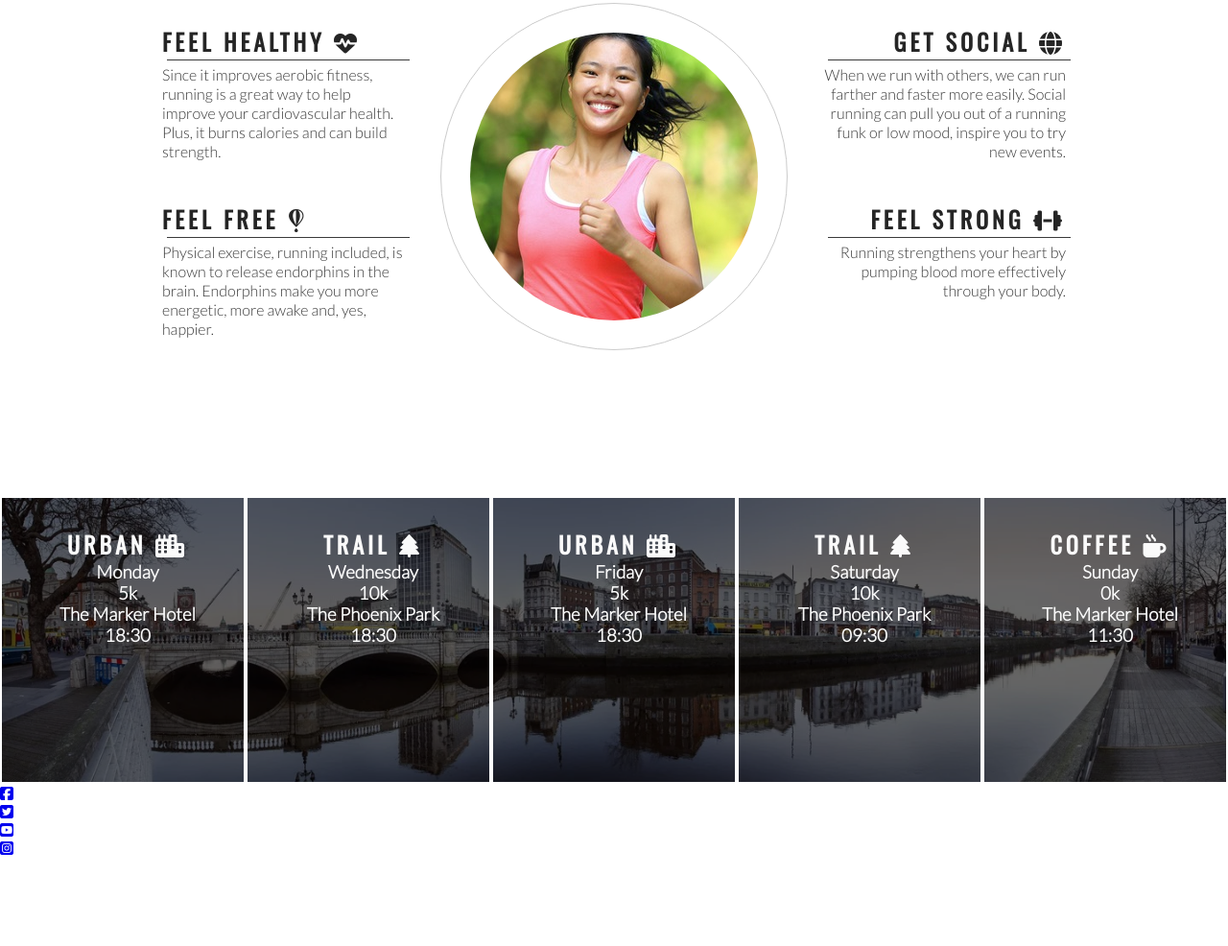
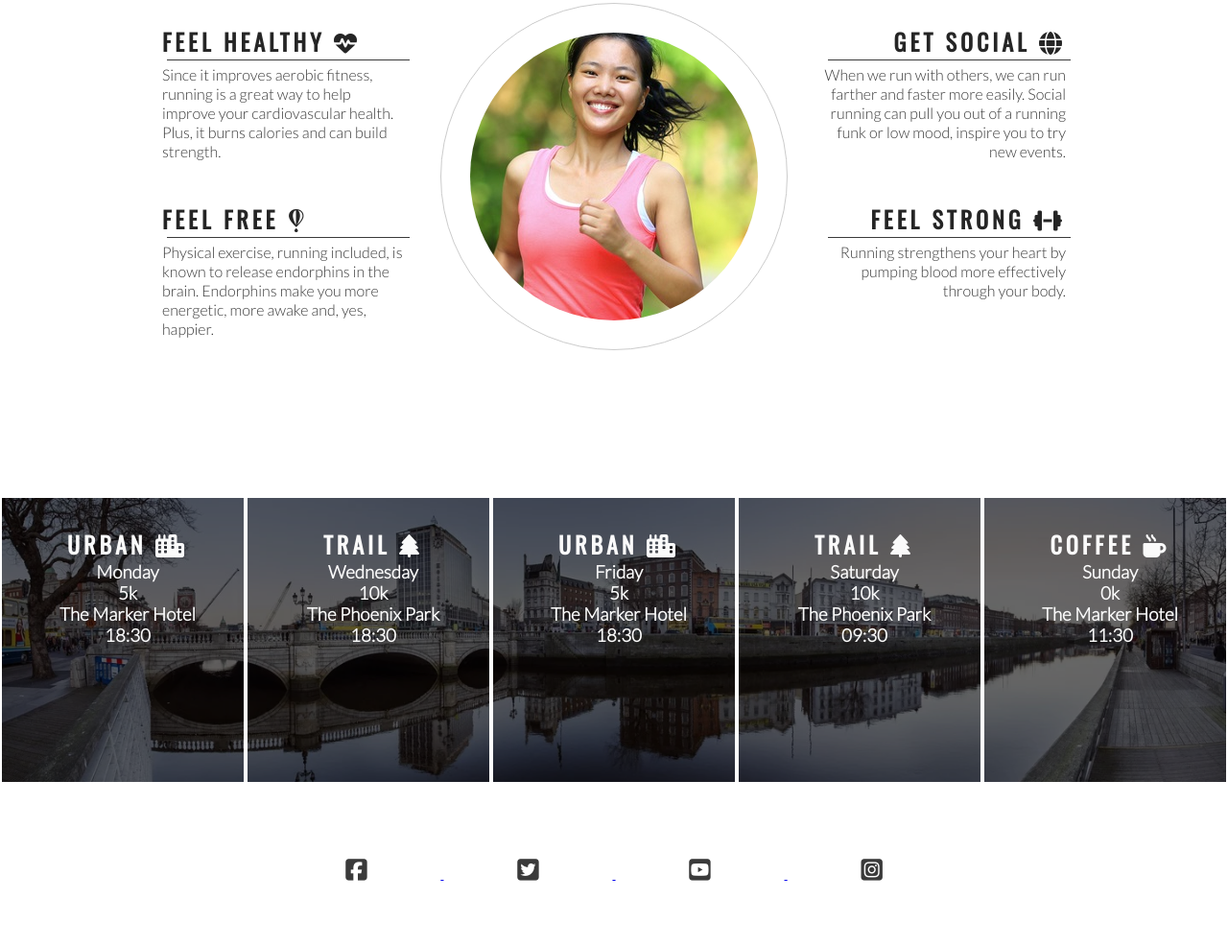
Before and after one commit to ryanoneill416/love-running, a plain HTML site: page index.html in a window 1280 px wide. Shown: the part 778-1764 px from the top of the page at 96% size. Before the commit the page ends 1671 px from the top, so only its background shows below. Drawn offline with nearby package versions, Linux system fonts and the light colour scheme.

Commit message:
Add style to footer social media icons

```diff
--- a/assets/css/style.css
+++ b/assets/css/style.css
@@ -1,5 +1,6 @@
 /* @import url('https://fonts.googleapis.com/css2?family=Lato:wght@300&family=Oswald:wght@300&display=swap'); */
 @import url('https://fonts.googleapis.com/css2?family=Lato:wght@300&family=Oswald&display=swap');
+
 * {
     margin: 0;
     padding: 0;
@@ -14,7 +15,8 @@ body {
 
 /* headings and logo*/
 
-h1, h2 {
+h1,
+h2 {
     font-family: Oswald, sans-serif;
     text-transform: uppercase;
     letter-spacing: 4px;
@@ -35,12 +37,13 @@ h1, h2 {
 
 }
 
-#menu, #logo {
+#menu,
+#logo {
     line-height: 75px;
 }
 
 #menu li {
-    float:right;
+    float: right;
     list-style-type: none;
     margin-right: 30px;
 }
@@ -68,7 +71,8 @@ h1, h2 {
     position: relative;
 }
 
-#cover-text, #cover-text h2 {
+#cover-text,
+#cover-text h2 {
     color: #fff;
 }
 
@@ -87,8 +91,9 @@ h1, h2 {
 
 @keyframes hero-zoom {
     from {
-         transform: scale(1);
+        transform: scale(1);
     }
+
     to {
         transform: scale(1.1);
     }
@@ -216,3 +221,25 @@ hr {
 #times h2 {
     color: #fafafa;
 }
+
+/* footer */
+
+footer {
+    height: 150px;
+}
+
+.social-networks {
+    text-align: center;
+
+}
+
+.social-networks > li {
+    display: inline;
+}
+
+.social-networks i {
+    font-size: 160%;
+    margin: 1%;
+    padding: 5%;
+    color: #3a3a3a;
+}
--- a/index.html
+++ b/index.html
@@ -122,7 +122,7 @@
         </div>
     </section>
     <footer>
-        <ul>
+        <ul class="social-networks">
             <li>
                 <a href="https://facebook.com" target="_blank" rel="noopener"
                     aria-label="Visit our facebook page (Opens in a new tab)">
```
